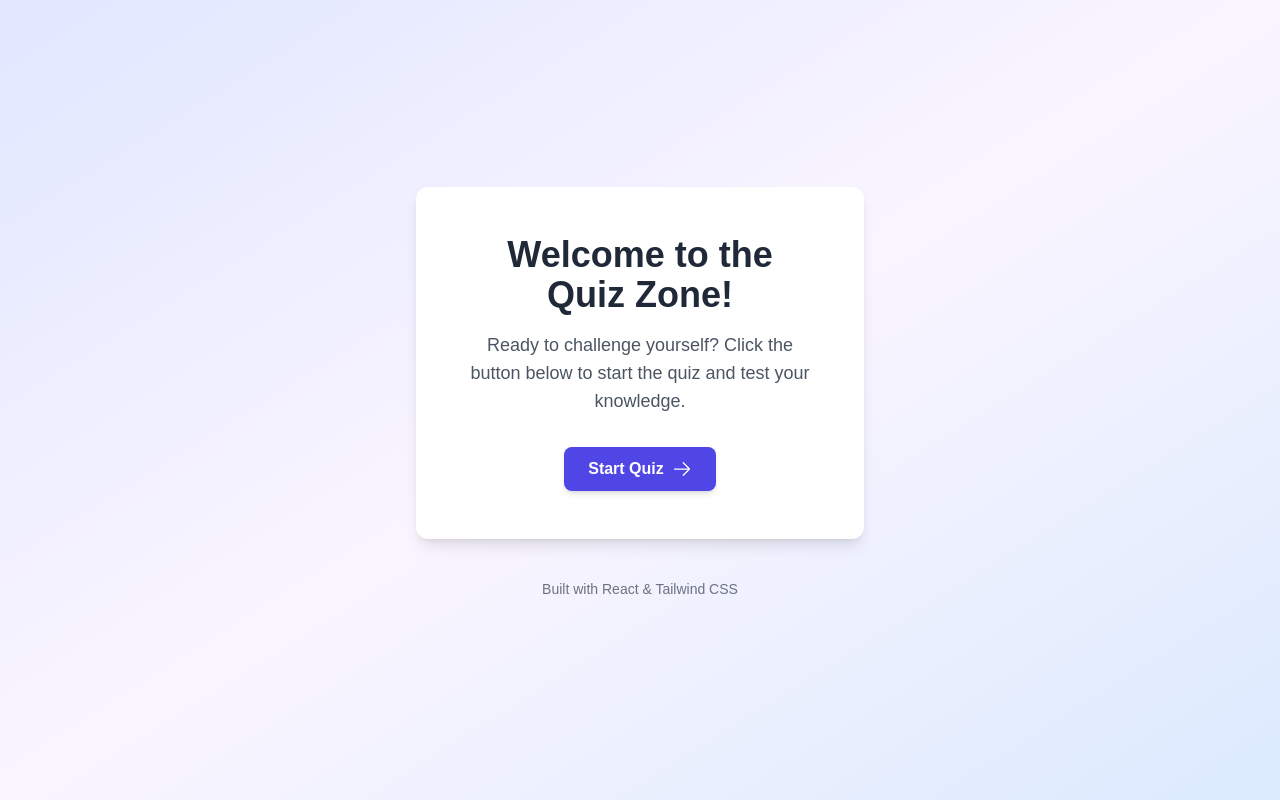
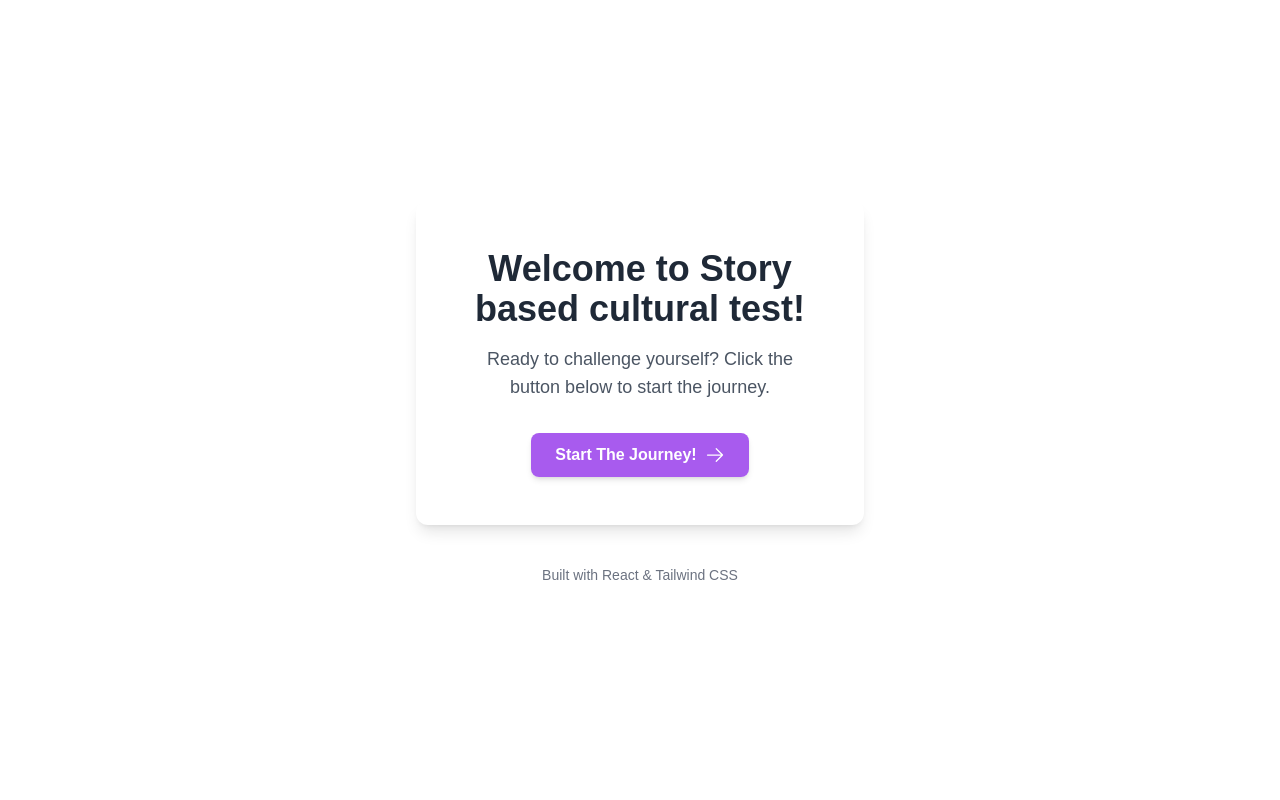
Before and after one commit to Besutodesuka/CulturalQuiz, a React (Vite) app: page / in a window 1280 px wide. Built offline with nearby package versions, Linux system fonts and the light colour scheme; no server answers.

Commit message:
add in fo in footer of website

```diff
--- a/src/component/radio.jsx
+++ b/src/component/radio.jsx
@@ -26,7 +26,7 @@ function RatingScaleWithSubmit() {
   };
 
   return (
-    <div className="bg-white mx-6 dark:bg-gray-800 shadow-md rounded-lg p-6 sm:p-8  max-w-xs flex-1 w-auto h-auto">
+    <div className="bg-white dark:bg-gray-800 shadow-md rounded-lg p-6 sm:p-8  max-w-xs flex-1 w-auto h-auto">
       <form onSubmit={handleSubmit}>
         <fieldset className="border-none p-0 m-0">
           <legend className="text-lg font-medium text-gray-900 dark:text-white mb-4">
--- /dev/null
+++ b/src/dimensionDefinition.json
@@ -0,0 +1,6 @@
+[
+    {
+        "dim":"Power Distance",
+        "text":"It shows how comfortable people are with unequal power and authority in a group or society. In high PDI countries, people accept clear hierarchies. Superiors make decisions without needing input, and it's normal for children or employees to obey without question. Respect for authority is expected. In low PDI countries, people prefer equality. Parents are open to children speaking up, and managers often ask employees for opinions. Power is shared more equally, and relationships are more democratic. Simply put, high PDI means more acceptance of authority and inequality, while low PDI means more equality and open communication."
+    }
+]
--- a/src/pages/HomePage.tsx
+++ b/src/pages/HomePage.tsx
@@ -7,19 +7,19 @@ import { ArrowRightIcon } from '@heroicons/react/24/outline'; // Optional: Add a
 function HomePage() {
   return (
     // Flex container to center content vertically and horizontally
-    <div className="flex flex-col items-center justify-center min-h-screen bg-gradient-to-br from-indigo-100 via-purple-50 to-blue-100 text-center px-4">
+    <div className="flex flex-col items-center justify-center min-h-screen dark:bg-gray-800 text-center px-4">
 
       {/* Card-like container for content */}
       <div className="bg-white p-8 sm:p-12 rounded-xl shadow-lg max-w-md w-full">
 
         {/* Main Heading */}
         <h1 className="text-3xl sm:text-4xl font-bold text-gray-800 mb-4">
-          Welcome to the Quiz Zone!
+          Welcome to Story based cultural test!
         </h1>
 
         {/* Description */}
         <p className="text-gray-600 mb-8 text-base sm:text-lg">
-          Ready to challenge yourself? Click the button below to start the quiz and test your knowledge.
+          Ready to challenge yourself? Click the button below to start the journey.
         </p>
 
         {/* Link wrapping the button */}
@@ -29,7 +29,7 @@ function HomePage() {
         >
           <button
             className="
-              bg-indigo-600 hover:bg-indigo-700   // Background and hover state
+              bg-purple-600/80 hover:bg-purple-600 // Background and hover state
               text-white                           // Text color
               font-semibold                        // Font weight
               py-3 px-6                            // Padding
@@ -41,7 +41,7 @@ function HomePage() {
               gap-2                                // Space between icon and text if using icon
             "
           >
-            Start Quiz
+            Start The Journey!
             {/* Optional Icon */}
             <ArrowRightIcon className="h-5 w-5" />
           </button>
--- a/src/pages/summary.tsx
+++ b/src/pages/summary.tsx
@@ -1,7 +1,7 @@
 
-import React, { useEffect, useState } from 'react';
-import { useLocation, useNavigate } from 'react-router-dom';
-import { calculateScore, appendToCsv, Choice } from '../utils/scoreUtils'; // Make sure path is correct
+import { useEffect, useState } from 'react';
+import { useLocation, useNavigate, Link } from 'react-router-dom';
+import { calculateScore, Choice } from '../utils/scoreUtils'; // Make sure path is correct
 import CenteredCircularImage from '../component/image';
 import RatingScaleWithSubmit from '../component/radio';
 import introGif from '/FallingStar.gif';
@@ -19,6 +19,7 @@ import {
 } from 'chart.js';
 import dimensionDescription from '../dimensionDescription.json';
 import planetList from '../planetDescription.json';
+import dimensionDefinition from '../dimensionDefinition.json';
 
 type ScoreDimension = "P" | "IC" | "MF" | "UA" | "SL" | "IR";
 
@@ -303,7 +304,7 @@ export default function Summary() {
                 }
             </div>
             {/* this is bottom section */}
-            <div className="items-center my-6 grid grid-cols-1 md:grid-cols-2 w-4/5">
+            <div className="justify-center items-center my-6 grid md:grid-cols-2 w-4/5">
                  {/* Radar Chart Section //guesses submit then show */}
                 <div className="justify-center dark:bg-gray-800 p-4 sm:p-6 rounded-lg shadow-md dark:text-white w-full mb-6">
                     <h2 className="text-xl font-semibold  dark:text-white mb-4">Score Visualization</h2>
@@ -312,7 +313,32 @@ export default function Summary() {
                     </div>
                 </div>
                 {/* {radio button here} */}
-                <RatingScaleWithSubmit/>
+                <div className='items-center justify-center mb-6 mx-6'>
+                    <RatingScaleWithSubmit/>
+                </div>
+            </div>
+            <div className="dark:bg-gray-800 p-4 sm:p-6 rounded-lg shadow-md w-4/5">
+                <h1 className="text-xl font-semibold  dark:text-white mb-4">Cultural Dimension Definition</h1>
+                <div className='md:grid-cols-2'>
+                    <p className='text-white'> this test is base on hofstede's theory a framework for understanding the impact of culture on individual and social behavior. the definition is from this</p>
+                    <a className='text-white' href="https://www.simplypsychology.org/hofstedes-cultural-dimensions-theory.html#:~:text=Hofstede's%20Cultural%20Dimensions%20Theory%2C%20developed,long%2Dterm%20orientation" target="_blank">link</a>
+                </div>
+                {
+                    dimensionDefinition.map(
+                        dim => {
+                            const textcontent = dim.text;
+                            const dimtext = dim.dim;
+                            return (
+                                <div>
+                                <h1 className="text-xl font-semibold  dark:text-white mb-4">{dimtext}</h1>
+                                <p className="dark:text-white"> {/* Use a unique key, dim.type is a good candidate if it's unique */}
+                                    {textcontent}
+                                </p>
+                                </div>
+                            );
+                        }
+                    )
+                }
             </div>
         </div>
     );
```
